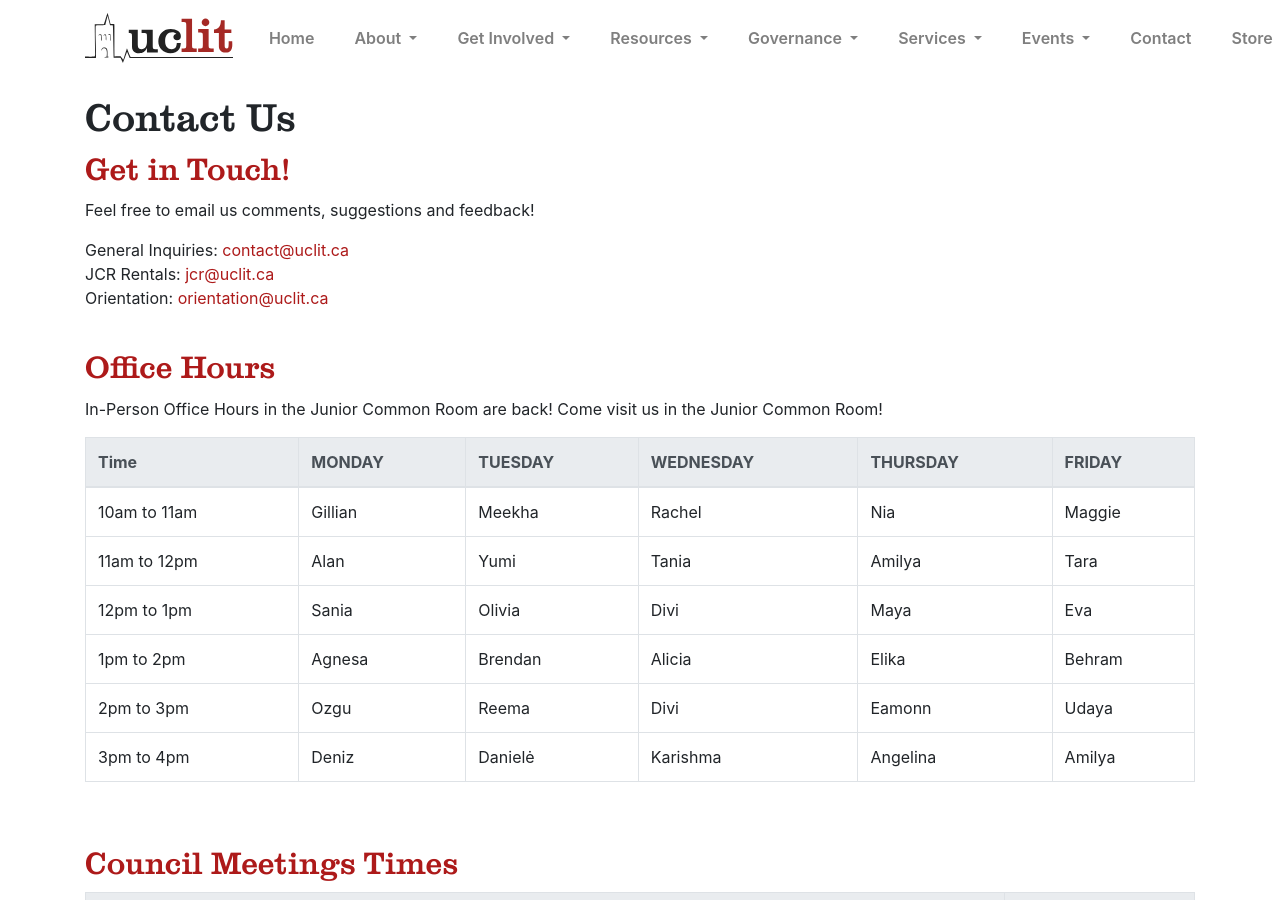
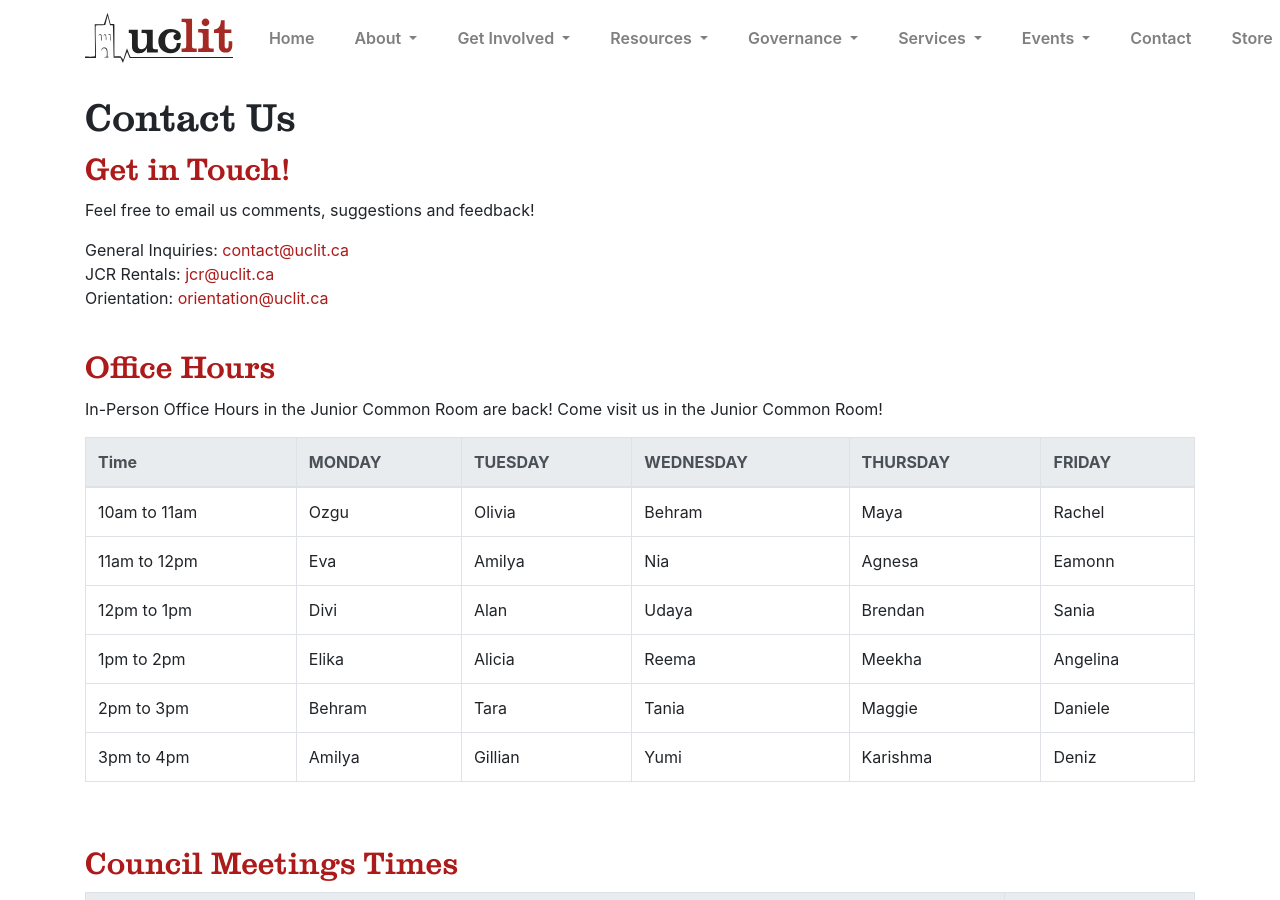
Before and after one commit to uclit-webmaster/uclit-site, a Jekyll site: the page built from contact.html, in a window 1280 px wide and 900 px high. Built offline with Jekyll 4.4.1, drawn with Linux system fonts in a browser that asks for light colours; nearby versions of some CDN libraries.

Commit message:
Update contact.html

```diff
--- a/contact.html
+++ b/contact.html
@@ -21,12 +21,12 @@ title: Contact Us
 <div class="table-responsive">
 <table class="table table-bordered">
 <thead class="thead-light"><tr><th>Time</th><th>MONDAY</th><th>TUESDAY</th><th>WEDNESDAY</th><th>THURSDAY</th><th>FRIDAY</th></tr></thead><tbody>
- <tr><td>10am to 11am </td><td>Gillian</td><td>Meekha</td><td>Rachel</td><td>Nia</td><td>Maggie</td></tr>
- <tr><td>11am to 12pm</td><td>Alan</td><td>Yumi</td><td>Tania</td><td>Amilya</td><td>Tara</td></tr>
- <tr><td>12pm to 1pm</td><td>Sania</td><td>Olivia</td><td>Divi</td><td>Maya</td><td>Eva</td></tr>
- <tr><td>1pm to 2pm</td><td>Agnesa</td><td>Brendan</td><td>Alicia</td><td>Elika</td><td>Behram</td></tr>
- <tr><td>2pm to 3pm</td><td>Ozgu</td><td>Reema</td><td>Divi</td><td>Eamonn</td><td>Udaya</td></tr>
- <tr><td>3pm to 4pm</td><td>Deniz</td><td>Danielė</td><td>Karishma</td></td><td>Angelina</td><td>Amilya</td></tr>
+ <tr><td>10am to 11am </td><td>Ozgu</td><td>Olivia</td><td>Behram</td><td>Maya</td><td>Rachel</td></tr>
+ <tr><td>11am to 12pm</td><td>Eva</td><td>Amilya</td><td>Nia</td><td>Agnesa</td><td>Eamonn</td></tr>
+ <tr><td>12pm to 1pm</td><td>Divi</td><td>Alan</td><td>Udaya</td><td>Brendan</td><td>Sania</td></tr>
+ <tr><td>1pm to 2pm</td><td>Elika</td><td>Alicia</td><td>Reema</td><td>Meekha</td><td>Angelina</td></tr>
+ <tr><td>2pm to 3pm</td><td>Behram</td><td>Tara</td><td>Tania</td><td>Maggie</td><td>Daniele</td></tr>
+ <tr><td>3pm to 4pm</td><td>Amilya</td><td>Gillian</td><td>Yumi</td></td><td>Karishma</td><td>Deniz</td></tr>
 </tbody></table>
 </div>
 <br>
```
